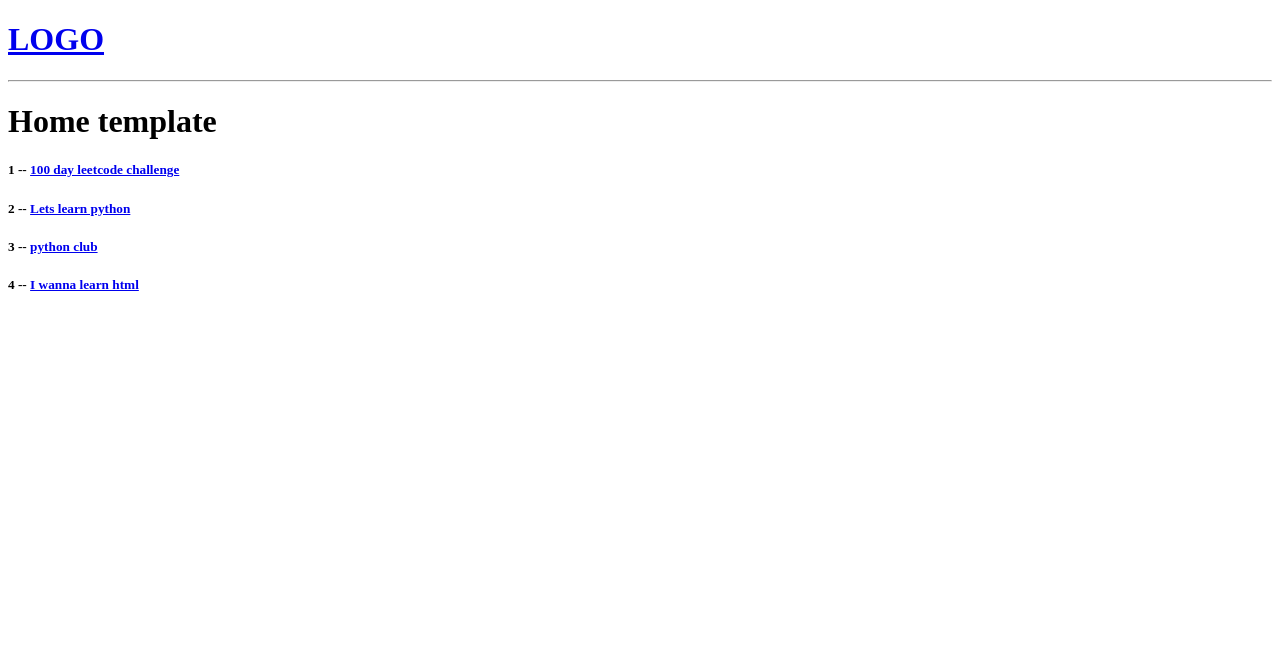
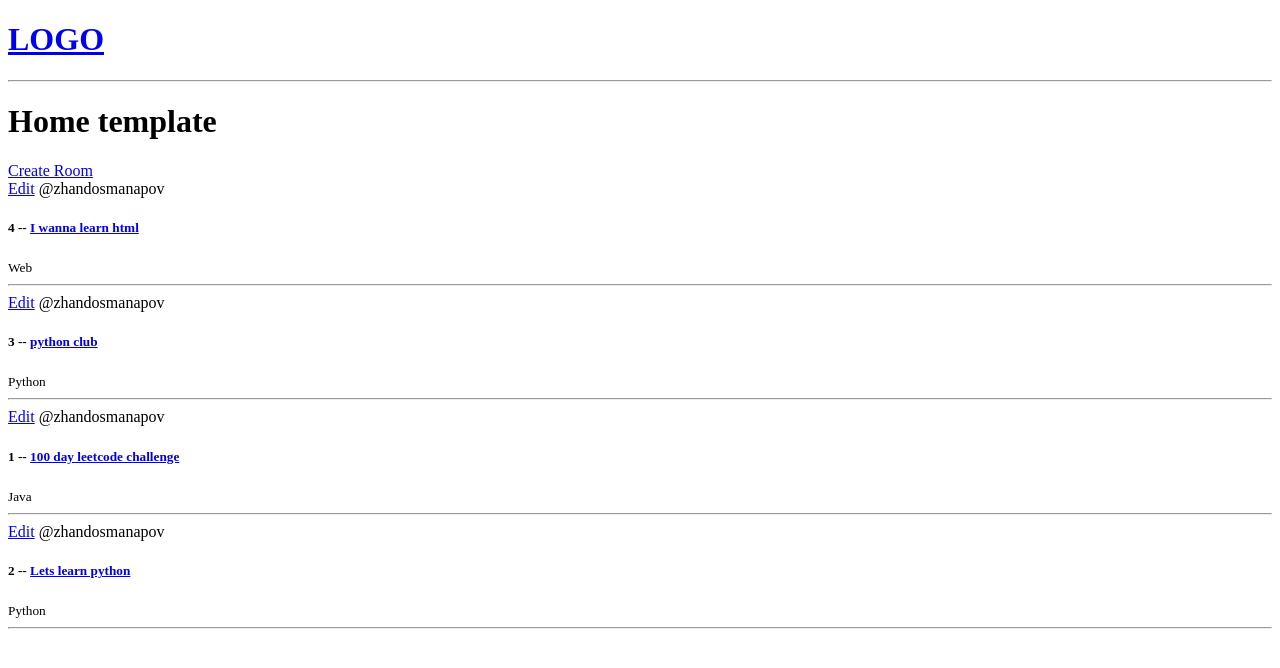
Before and after one commit to zhandos-manapov/django_backend_project, a Django app: page / in a window 1280 px wide. Shown: the top 668 px of the page. Run offline with Django 4.2, Linux system fonts and the light colour scheme; data comes from the database, SQL or seed files in the repository; both versions use the stored data as it was after the commit.

Commit message:
crud operations

```diff
--- a/account/models.py
+++ b/account/models.py
@@ -18,6 +18,9 @@ class Room(models.Model):
     updated = models.DateTimeField(auto_now=True)
     created = models.DateTimeField(auto_now_add=True)
 
+    class Meta:
+        ordering = ['-updated', '-created']
+
     def __str__(self) -> str:
         return str(self.name)
 
--- a/account/templates/account/home.html
+++ b/account/templates/account/home.html
@@ -5,10 +5,17 @@
 <h1>Home template</h1>
 
 <div>
+
+    <a href="{% url 'create-room' %}">Create Room</a>
+
     <div>
         {% for room in rooms %}
             <div>
-                <h5>{{room.id}} -- <a href="{% url 'room' room.id %}">{{room.name}}</h5></a>
+                <a href="{% url 'update-room' room.id %}">Edit</a>
+                <span>@{{room.host.username}}</span>
+                <h5>{{room.id}} -- <a href="{% url 'room' room.id %}">{{room.name}}</a></h5>
+                <small>{{room.topic.name}}</small>
+                <hr>
             </div>
 
         {% endfor %}
--- a/account/urls.py
+++ b/account/urls.py
@@ -3,5 +3,7 @@ from . import views
 
 urlpatterns = [
     path('', views.home, name="home"),
-    path('room/<str:pk>/', views.room, name="room")
+    path('room/<str:pk>/', views.room, name="room"),
+    path('create-room/', views.createRoom, name="create-room"),
+    path('update-room/<str:pk>/', views.updateRoom, name="update-room")
 ]
--- a/account/views.py
+++ b/account/views.py
@@ -1,6 +1,6 @@
-from django.shortcuts import render
+from django.shortcuts import render, redirect
 from .models import Room
-
+from .forms import RoomForm
 # Create your views here.
 
 # rooms = [
@@ -18,3 +18,27 @@ def room(request, pk):
     room = Room.objects.get(id=pk)
     context = {'room': room}
     return render(request, 'account/room.html', context)
+
+def createRoom(request):
+    form = RoomForm()
+
+    if request.method == 'POST':
+        form = RoomForm(request.POST)
+        if form.is_valid():
+            form.save()
+            return redirect('home')
+    context = {'form': form}
+    return render(request, 'account/room_form.html', context)
+
+def updateRoom(request, pk):
+    room = Room.objects.get(id=pk)
+    form = RoomForm(instance=room)
+
+    if request.method == 'POST':
+        form = RoomForm(request.POST, instance=room)
+        if form.is_valid():
+            form.save()
+            return redirect('home')
+
+    context = {'form': form}
+    return render(request, 'account/room_form.html', context)
```
Also changed, not shown: account/forms.py (added, +7 -0 lines), account/templates/account/room_form.html (added, +13 -0 lines), db.sqlite3, 1 other file.
